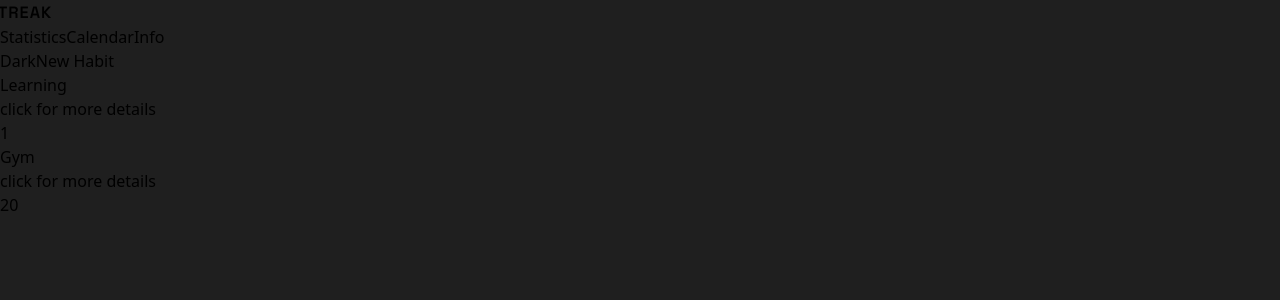
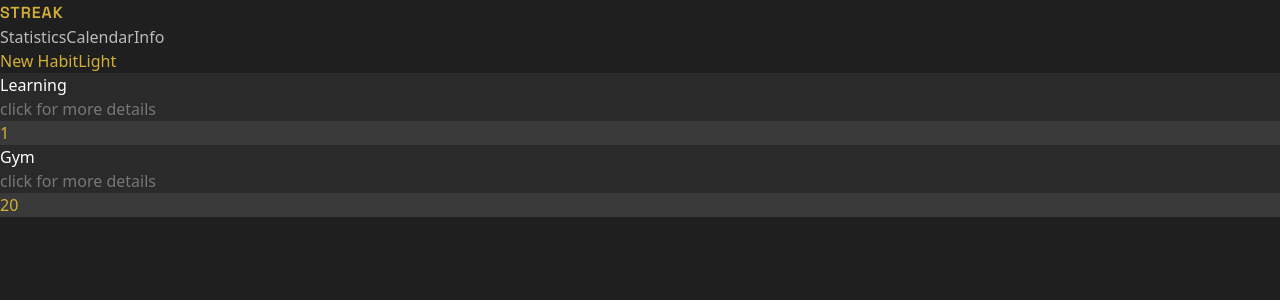
Before and after one commit to amrokld/Streak, a React (Vite) app: page / in a window 1280 px wide. Shown: the top 300 px of the page. Built offline with nearby package versions, Linux system fonts and the light colour scheme.

Commit message:
feat: update Tailwind CSS version, enhance theme handling, and add onboarding page

```diff
--- a/package.json
+++ b/package.json
@@ -27,7 +27,7 @@
     "eslint-plugin-react-refresh": "^0.4.24",
     "globals": "^16.5.0",
     "postcss": "^8.5.6",
-    "tailwindcss": "^3.4.17",
+    "tailwindcss": "^3.4.19",
     "vite": "^7.2.4"
   }
 }
--- a/src/App.jsx
+++ b/src/App.jsx
@@ -8,6 +8,7 @@ import Home from "./pages/Home";
 import StreakPage from "./pages/StreakPage";
 import Statistics from "./pages/Statistics";
 import Calendar from "./pages/Calender";
+import Onboarding from "./pages/Onboarding";
 
 export default function App() {
   const [showSplash, setShowSplash] = useState(true);
@@ -20,6 +21,7 @@ export default function App() {
         <AppLayout>
           <Routes>
             <Route path="/" element={<Home />} />
+            <Route path="/onboarding" element={<Onboarding />} />
             <Route path="/streak/:habit" element={<StreakPage />} />
             <Route path="/statistics" element={<Statistics />} />
             <Route path="/calendar" element={<Calendar />} />
--- a/src/components/HabitCard.jsx
+++ b/src/components/HabitCard.jsx
@@ -3,34 +3,60 @@ import { useNavigate } from "react-router-dom";
 export default function HabitCard({ habit }) {
   const navigate = useNavigate();
 
+  // read theme from root (set in AppLayout)
+  const theme =
+    document.documentElement.getAttribute("data-theme") || "dark";
+
+  const isDark = theme === "dark";
+
+  // colors
+  const accent = isDark ? "#d4af37" : "#2563eb";
+  const cardBg = isDark ? "#2a2a2a" : "#ffffff";
+  const subText = isDark ? "#777" : "#6b7280";
+  const badgeBg = isDark ? "#3a3a3a" : "#e5e7eb";
+  const shadow = isDark
+    ? "none"
+    : "0 12px 30px rgba(0, 0, 0, 0.08)";
+
   return (
     <div
       onClick={() => navigate(`/streak/${habit.name}`)}
-      className="
-        w-64 h-44 bg-[#2a2a2a] rounded-3xl p-6
-        cursor-pointer transition
-        hover:ring-2 hover:ring-[#d4af37]
-        flex flex-col justify-between
-      "
+      className="w-64 h-44 rounded-3xl p-6 cursor-pointer transition-transform"
+      style={{
+        backgroundColor: cardBg,
+        boxShadow: shadow
+      }}
+      onMouseEnter={(e) => {
+        e.currentTarget.style.transform = "translateY(-2px)";
+      }}
+      onMouseLeave={(e) => {
+        e.currentTarget.style.transform = "translateY(0)";
+      }}
     >
       {/* Text */}
       <div>
-        <h3 className="text-xl font-medium">{habit.name}</h3>
-        <p className="text-sm text-[#777] mt-1">
+        <h3
+          className="text-xl font-medium"
+          style={{ color: isDark ?"#ffffff" : "#1a1a1a" }}
+        >
+          {habit.name}
+        </h3>
+        <p
+          className="text-sm mt-1"
+          style={{ color: subText }}
+        >
           click for more details
         </p>
       </div>
 
-      {/* Streak number (inside, tall feel) */}
-      <div className="flex justify-end">
+      {/* Streak badge */}
+      <div className="flex justify-end mt-6">
         <div
-          className="
-            w-12 h-12 rounded-2xl
-            bg-[#3a3a3a]
-            text-[#d4af37]
-            flex items-center justify-center
-            font-bold text-lg
-          "
+          className="w-12 h-12 rounded-2xl flex items-center justify-center font-bold text-lg"
+          style={{
+            backgroundColor: badgeBg,
+            color: accent
+          }}
         >
           {habit.streak}
         </div>
--- a/src/components/Header.jsx
+++ b/src/components/Header.jsx
@@ -1,48 +1,64 @@
 import { NavLink, useNavigate } from "react-router-dom";
 import { motion } from "framer-motion";
 
-export default function Header() {
+export default function Header({ theme, toggleTheme, onNewHabit }) {
   const navigate = useNavigate();
+  const accent = theme === "dark" ? "#d4af37" : "#2563eb";
+  const muted = theme === "dark" ? "#bbb" : "#6b7280";
 
   return (
-    <header className="w-full grid grid-cols-3 items-center px-10 py-6 bg-[#1f1f1f]">
+    <header className="w-full grid grid-cols-3 items-center px-10 py-6">
 
       {/* Logo */}
       <motion.div
         whileTap={{ scale: 0.95 }}
-        whileHover={{ scale: 1.02 }}
         onClick={() => navigate("/")}
         className="cursor-pointer select-none"
       >
         <span
-          className="text-4xl md:text-5xl font-bold text-[#d4af37]"
-          style={{ fontFamily: "Space Grotesk", letterSpacing: "0.06em" }}
+          className="text-4xl md:text-5xl font-bold cursor-pointer select-none"
+          style={{
+            fontFamily: "Space Grotesk",
+            letterSpacing: "0.06em",
+            color: accent
+          }}
         >
           STREAK
         </span>
       </motion.div>
 
-      {/* Navigation (slightly left) */}
-      <nav className="flex justify-center gap-10 text-lg text-[#bbb] relative -left-12">
-        <NavLink className="hover:text-white transition" to="/statistics">
-          Statistics
-        </NavLink>
-        <NavLink className="hover:text-white transition" to="/calendar">
-          Calendar
-        </NavLink>
-        <NavLink className="hover:text-white transition" to="/info">
-          Info
-        </NavLink>
-      </nav>
+      {/* Navigation */}
+      <nav className="flex justify-center gap-10 text-lg relative -left-10">
+          {["Statistics", "Calendar", "Info"].map((item) => (
+            <span
+              key={item}
+              className="cursor-pointer transition"
+              style={{ color: muted }}
+              onMouseEnter={(e) => (e.target.style.color = accent)}
+              onMouseLeave={(e) => (e.target.style.color = muted)}
+            >
+              {item}
+            </span>
+          ))}
+        </nav>
+
 
       {/* Right actions */}
-      <div className="flex justify-end items-center gap-6 text-lg">
-        <button className="text-[#d4af37] hover:opacity-80 transition">
-          Dark
+      <div className="flex justify-end items-center gap-8 text-lg">
+        <button
+          onClick={() => navigate("/onboarding")}
+          className="transition"
+          style={{ color: accent }}
+        >
+          New Habit
         </button>
 
-        <button className="text-[#d4af37] hover:opacity-80 transition">
-          New Habit
+        <button
+          onClick={toggleTheme}
+          className="transition"
+          style={{ color: accent }}
+        >
+          {theme === "dark" ? "Light" : "Dark"}
         </button>
       </div>
     </header>
--- a/src/components/Splash.jsx
+++ b/src/components/Splash.jsx
@@ -1,20 +1,32 @@
 import { motion } from "framer-motion";
 
 export default function Splash({ onFinish }) {
+  const theme =
+    document.documentElement.getAttribute("data-theme") || "dark";
+
+  const isDark = theme === "dark";
+
   return (
     <motion.div
-           className="fixed inset-0 bg-[#1f1f1f] flex items-center justify-center z-50"
+      className="fixed inset-0 flex items-center justify-center z-50"
+      style={{
+        backgroundColor: isDark ? "#1f1f1f" : "#f2f4f8"
+      }}
       initial={{ opacity: 1 }}
       animate={{ opacity: 0 }}
       transition={{ delay: 0.6, duration: 0.3 }}
       onAnimationComplete={onFinish}
     >
       <motion.div
-                initial={{ scale: 0.8, opacity: 0 }}
+        initial={{ scale: 0.85, opacity: 0 }}
         animate={{ scale: 1, opacity: 1 }}
         transition={{ duration: 0.4 }}
-                className="text-6xl md:text-7xl font-bold text-[#d4af37]"
-                style={{ fontFamily: "Space Grotesk", letterSpacing: "0.08em" }}
+        className="text-6xl md:text-7xl font-bold"
+        style={{
+          fontFamily: "Space Grotesk",
+          letterSpacing: "0.08em",
+          color: isDark ? "#d4af37" : "#2563eb"
+        }}
       >
         STREAK
       </motion.div>
--- a/src/layouts/AppLayout.jsx
+++ b/src/layouts/AppLayout.jsx
@@ -1,10 +1,39 @@
+import { useEffect, useState } from "react";
 import Header from "../components/Header";
 
-export default function AppLayout({ children }) {
+export default function AppLayout({ children, onNewHabit }) {
+  const [theme, setTheme] = useState(
+    localStorage.getItem("theme") || "dark"
+  );
+
+  useEffect(() => {
+    document.documentElement.setAttribute("data-theme", theme);
+    localStorage.setItem("theme", theme);
+  }, [theme]);
+
+  const toggleTheme = () => {
+    setTheme(theme === "dark" ? "light" : "dark");
+  };
+
+  const isDark = theme === "dark";
+
   return (
-    <div className="min-h-screen bg-[#1f1f1f] text-white">
-      <Header />
-      <main className="p-6">{children}</main>
+    <div
+      className="min-h-screen transition-colors duration-300"
+      style={{
+        backgroundColor: isDark ? "#1f1f1f" : "#f2f4f8",
+        color: isDark ? "#ffffff" : "#1a1a1a"
+      }}
+    >
+      <Header
+        theme={theme}
+        toggleTheme={toggleTheme}
+        onNewHabit={onNewHabit}
+      />
+
+      <main className="px-6">
+        {children}
+      </main>
     </div>
   );
 }
--- a/src/pages/Home.jsx
+++ b/src/pages/Home.jsx
@@ -1,10 +1,31 @@
+import { useEffect, useState } from "react";
 import HabitCard from "../components/HabitCard";
 
-export default function Home() {
-  const habits = [
-    { name: "Learning", streak: 1 },
-    { name: "Gym", streak: 20 }
-  ];
+export default function Home({ onNewHabitTrigger }) {
+  const [habits, setHabits] = useState([]);
+
+  useEffect(() => {
+    let saved = JSON.parse(localStorage.getItem("habits"));
+
+    if (!saved || saved.length === 0) {
+      saved = [
+        { id: 1, name: "Learning", streak: 1},
+        { id: 2, name: "Gym", streak: 20}
+      ];
+      localStorage.setItem("habits", JSON.stringify(saved));
+    }
+    setHabits(saved);
+  }, []);
+
+  useEffect(() => {
+    const handler = () => {
+      const saved = JSON.parse(localStorage.getItem("habits")) || [];
+      setHabits(saved);
+    };
+
+    window.addEventListener("habitsUpdated", handler);
+    return () => window.removeEventListener("habitsUpdated", handler);
+  }, []);
 
   return (
     <div className="flex justify-center mt-28">
--- a/src/pages/Onboarding.jsx
+++ b/src/pages/Onboarding.jsx
@@ -5,34 +5,74 @@ export default function Onboarding() {
   const [habit, setHabit] = useState("");
   const navigate = useNavigate();
 
+  const theme =
+    document.documentElement.getAttribute("data-theme") || "dark";
+
+  const isDark = theme === "dark";
+
+  const accent = isDark ? "#d4af37" : "#2563eb";
+  const bg = isDark ? "#1f1f1f" : "#f2f4f8";
+  const cardBg = isDark ? "#2a2a2a" : "#ffffff";
+  const text = isDark ? "#ffffff" : "#1a1a1a";
+  const subText = isDark ? "#aaa" : "#6b7280";
+
   const startTracking = () => {
-    if (!habit) return;
+    if (!habit.trim()) return;
 
-    localStorage.setItem("habit", habit);
-    localStorage.setItem("streak", "1");
-    localStorage.setItem("lastCheck", new Date().toDateString());
-    localStorage.setItem("longestStreak", "1");
-    localStorage.setItem("totalDays", "1");
+    const habits =
+      JSON.parse(localStorage.getItem("habits")) || [];
 
-    navigate("/streak");
+    habits.push({
+      id: Date.now(),
+      name: habit.trim(),
+      streak: 0,
+      lastCheck: null
+    });
+
+    localStorage.setItem("habits", JSON.stringify(habits));
+
+    navigate("/");
   };
 
-
   return (
-    <div className="h-screen flex flex-col items-center justify-center bg-[#1f1f1f] gap-6">
-        <h1 className="text-3xl text-[#d4af37] font-bold">
+    <div
+      className="h-screen flex items-center justify-center"
+      style={{ backgroundColor: bg }}
+    >
+      <div
+        className="flex flex-col items-center gap-6 px-10 py-12 rounded-3xl"
+        style={{
+          backgroundColor: cardBg,
+          color: text,
+          boxShadow: isDark
+            ? "none"
+            : "0 20px 40px rgba(0,0,0,0.08)"
+        }}
+      >
+        <h1
+          className="text-3xl font-bold"
+          style={{ color: accent }}
+        >
           What do you want to track?
         </h1>
+
+        <p className="text-sm" style={{ color: subText }}>
+          One habit. One streak. Every day.
+        </p>
 
         <form
           onSubmit={(e) => {
             e.preventDefault();
             startTracking();
           }}
-        className="flex flex-col gap-4"
+          className="flex flex-col gap-4 w-64"
         >
           <input
-            className="px-4 py-2 rounded bg-[#2a2a2a] text-white outline-none text-center placeholder:text-center"
+            className="px-4 py-2 rounded outline-none text-center"
+            style={{
+              backgroundColor: isDark ? "#3a3a3a" : "#e5e7eb",
+              color: text
+            }}
             value={habit}
             onChange={(e) => setHabit(e.target.value)}
             placeholder="Gym, Study, Reading..."
@@ -40,11 +80,18 @@ export default function Onboarding() {
 
           <button
             type="submit"
-            className="px-6 py-2 bg-[#2a2a2a] text-[#d4af37] rounded-xl border border-[#444]"
+            className="py-2 rounded-xl font-medium transition"
+            style={{
+              color: accent,
+              border: `1px solid ${
+                isDark ? "#444" : "#cbd5e1"
+              }`
+            }}
           >
             Start
           </button>
         </form>
       </div>
+    </div>
   );
 }
```
Also changed, not shown: src/components/NewHabitModel.jsx (added, +44 -0 lines), 1 other file (tests, documents, lock files or other folders). Lines whose indentation alone changed are shown as unchanged.
